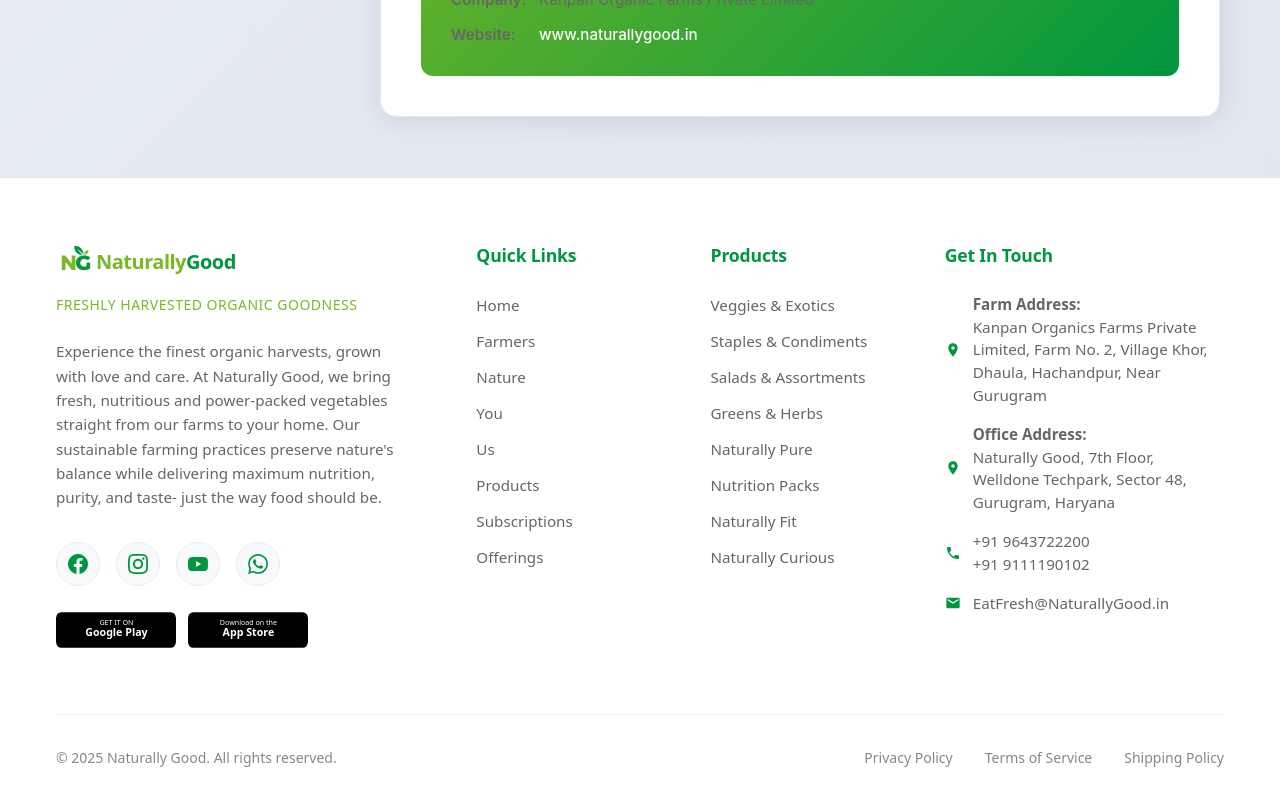
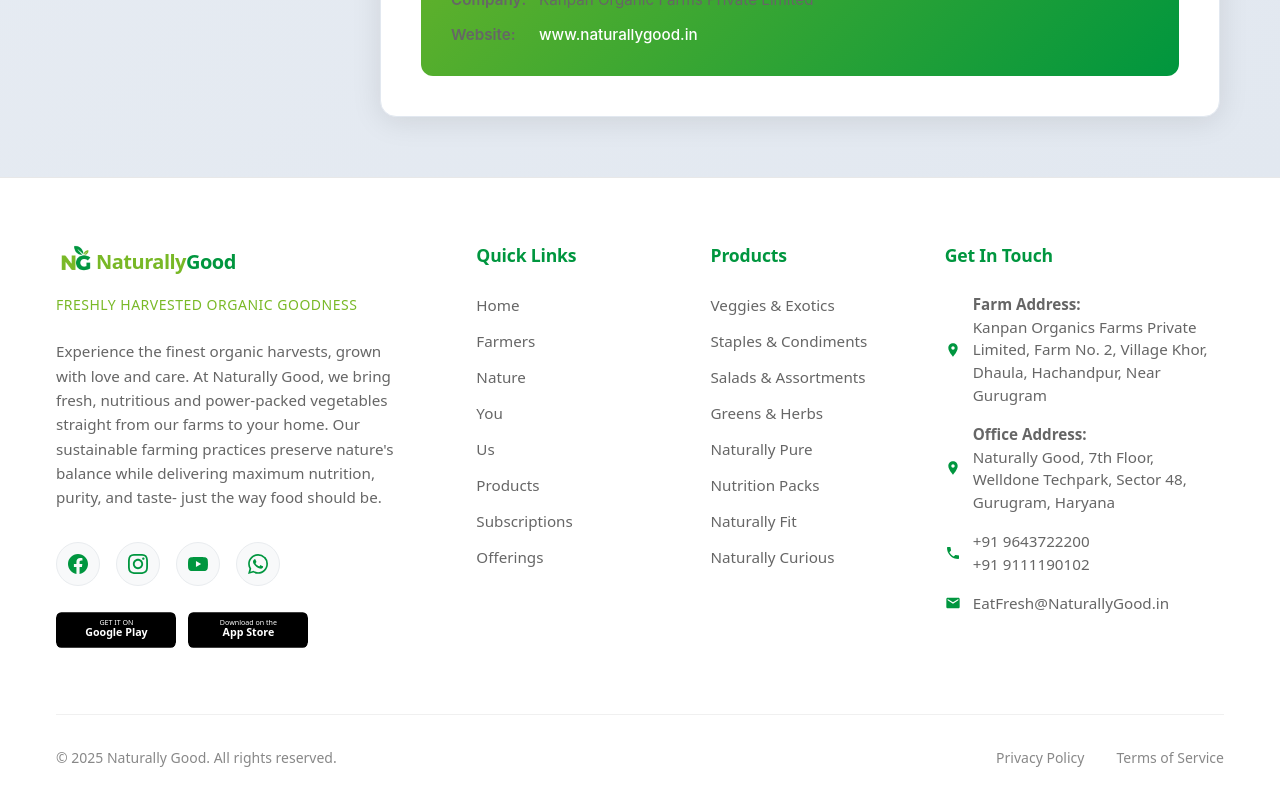
Before and after one commit to Kuldeepkant26/NaturallyGood, a React (Vite) app: page /terms-and-conditions.php in a window 1280 px wide. Shown: the part 8177-8977 px from the top of the page. Built offline with nearby package versions, Linux system fonts and the light colour scheme.

Commit message:
Fixed footer

```diff
--- a/src/components/ui/Footer.jsx
+++ b/src/components/ui/Footer.jsx
@@ -154,7 +154,6 @@
             <div className="footer-bottom-links">
               <Link to="/privacy-policy.php">Privacy Policy</Link>
               <Link to="/terms-and-conditions.php">Terms of Service</Link>
-              <a href="#shipping-policy">Shipping Policy</a>
             </div>
           </div>
         </div>
```
